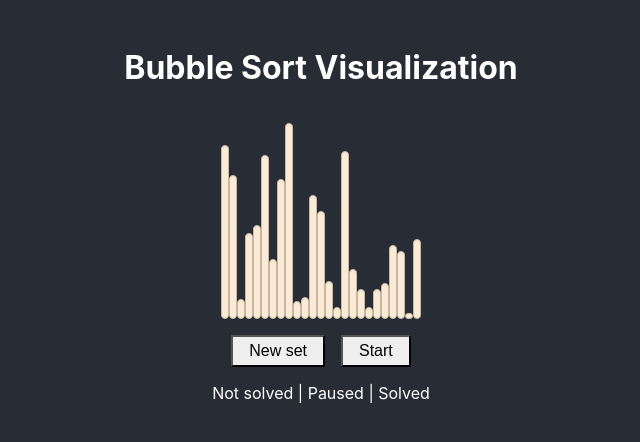
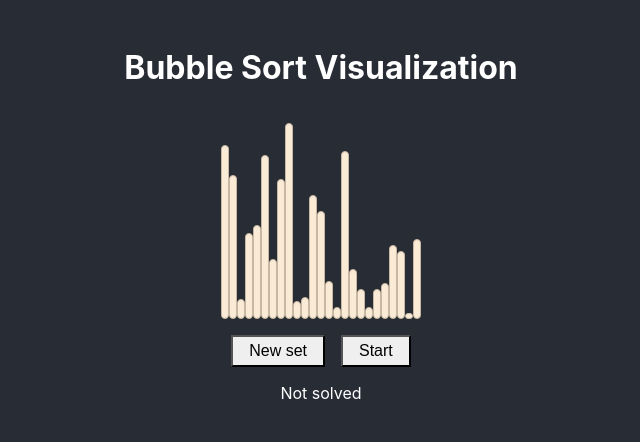
Before and after one commit to DasneiN/evo-ts-bootcamp, a React (Create React App) app in the folder homeworks/01-bubble-sort/: page / in a window 1280 px wide. Shown: the top 442 px of the page, without its empty margins (319-959 px from the left). Built offline with nearby package versions, Linux system fonts and the light colour scheme.

Commit message:
implement pause functional and print current status

```diff
--- a/homeworks/01-bubble-sort/src/App.tsx
+++ b/homeworks/01-bubble-sort/src/App.tsx
@@ -11,17 +11,31 @@ import sleep from "./helpers/sleep";
 
 import "./App.css";
 
-// TODO: move to methods
-function startSorting(): void {
-  console.log("::: startSorting");
+export enum STATUS {
+  NOT_SOLVED,
+  PAUSED,
+  SORTING,
+  SOLVED,
 }
 
 type AppProps = {};
-type AppState = { cols: Array<Col> };
+type AppState = {
+  cols: Array<Col>;
+  status: STATUS;
+  progress: {
+    i: number;
+    j: number;
+  };
+};
 
 class App extends Component<AppProps, AppState> {
   state = {
     cols: [],
+    status: STATUS.NOT_SOLVED,
+    progress: {
+      i: 0,
+      j: 0,
+    },
   };
 
   componentDidMount(): void {
@@ -33,21 +47,53 @@ class App extends Component<AppProps, AppState> {
 
     this.setState({
       cols: newCols,
+      status: STATUS.NOT_SOLVED,
+      progress: {
+        i: 0,
+        j: 0,
+      },
     });
   }
 
   async startSorting(): Promise<void> {
     const cols: Array<Col> = Array.from(this.state.cols);
-    let i = 0;
+
+    let i = this.state.progress.i || 0;
+
+    this.setState({
+      status: STATUS.SORTING,
+    });
 
     while (i < cols.length) {
       let j = i;
-      cols[i].active = true;
+
+      if (this.state.progress.i || this.state.progress.j) {
+        const activeCol = cols.find((c) => c.active);
+
+        j = this.state.progress.j;
+
+        if (activeCol) {
+          activeCol.active = false;
+          this.updateCols(cols);
+        }
+
+        this.setState({ progress: { i: 0, j: 0 } });
+      }
+
+      cols[j].active = true;
       this.updateCols(cols);
       await sleep();
 
       while (j > 0) {
-        if (cols[j].value <= cols[j - 1].value) {
+        if (this.state.status !== STATUS.SORTING) {
+          this.setState({
+            progress: { i, j },
+          });
+
+          return;
+        }
+
+        if (cols[j].value < cols[j - 1].value) {
           const temp = cols[j];
           cols[j] = cols[j - 1];
           cols[j - 1] = temp;
@@ -67,6 +113,14 @@ class App extends Component<AppProps, AppState> {
 
       i += 1;
     }
+
+    this.setState({
+      status: STATUS.SOLVED,
+    });
+  }
+
+  async pauseSorting(): Promise<void> {
+    this.setState({ status: STATUS.PAUSED });
   }
 
   updateCols(updatedCols: Array<Col>): void {
@@ -83,6 +137,8 @@ class App extends Component<AppProps, AppState> {
         <Footer
           reset={this.resetCols.bind(this)}
           start={this.startSorting.bind(this)}
+          pause={this.pauseSorting.bind(this)}
+          status={this.state.status}
         />
       </div>
     );
--- a/homeworks/01-bubble-sort/src/components/Footer.tsx
+++ b/homeworks/01-bubble-sort/src/components/Footer.tsx
@@ -1,22 +1,49 @@
 import { Component } from "react";
 import "../styles/Footer.scss";
+
+import { STATUS } from "../App";
 
 type FooterProps = {
   reset: () => void;
   start: () => void;
+  pause: () => void;
+  status: STATUS;
 };
 
 class Footer extends Component<FooterProps> {
+  getCurrentStatus(): string {
+    const { status } = this.props;
+
+    switch (status) {
+      case STATUS.PAUSED:
+        return "Paused";
+
+      case STATUS.SOLVED:
+        return "Solved";
+
+      case STATUS.SORTING:
+        return "Sorting...";
+
+      case STATUS.NOT_SOLVED:
+      default:
+        return "Not solved";
+    }
+  }
+
   render() {
-    const { reset, start } = this.props;
+    const { reset, start, pause, status } = this.props;
 
     return (
       <footer>
         <div className="controls">
           <button onClick={reset}>New set</button>
-          <button onClick={start}>Start</button>
+          {status === STATUS.SORTING ? (
+            <button onClick={pause}>Pause</button>
+          ) : (
+            <button onClick={start}>Start</button>
+          )}
         </div>
-        <p className="status">Not solved | Paused | Solved</p>
+        <p className="status">{this.getCurrentStatus()}</p>
       </footer>
     );
   }
```
